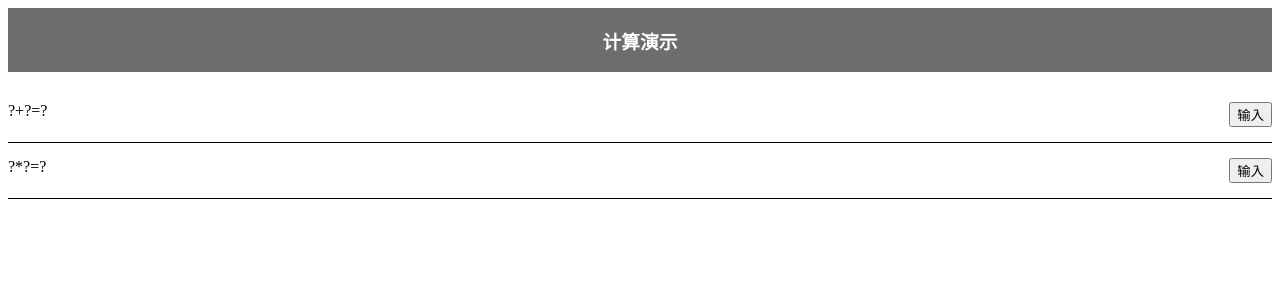
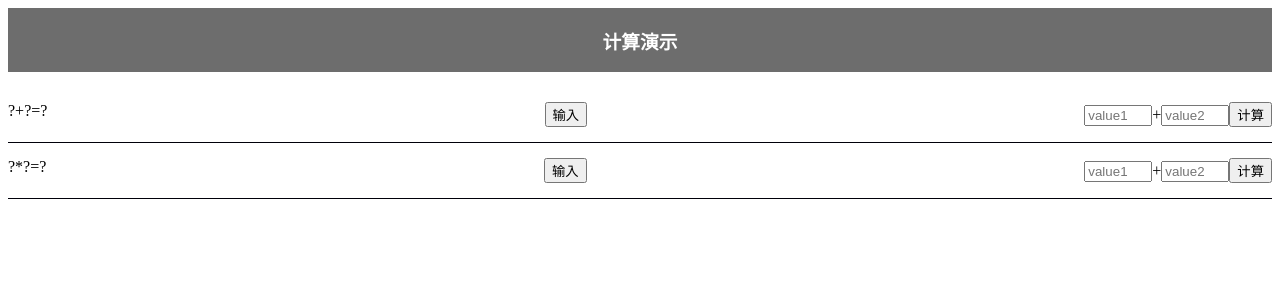
Before and after one commit to jasonLiu001/vue-pwa, a Vue app: page /About in a window 1280 px wide. Shown: the top 300 px of the page. Built offline with nearby package versions, Linux system fonts and the light colour scheme; the HTML template or start-up script is replaced by a standard one.

Commit message:
添加计算输入示例

```diff
--- /dev/null
+++ b/src/components/home/Calculate.vue
@@ -0,0 +1,21 @@
+<template>
+  <div>
+    <input class="inputValue" type="text" placeholder="value1"/>
+    <span>+</span>
+    <input class="inputValue" type="text" placeholder="value2"/>
+    <input type="button" value="计算"/>
+  </div>
+</template>
+
+<script>
+  export default {
+    name: "calculateComponent"
+  }
+</script>
+
+<style scoped>
+  .inputValue {
+    width: 60px;
+  }
+
+</style>
--- a/src/pages/Home.vue
+++ b/src/pages/Home.vue
@@ -6,20 +6,28 @@
         <span>?</span>+<span>?</span>=<span>?</span>
       </div>
       <input class="btnInput" type="button" value="输入"></input>
+      <calculate-component></calculate-component>
     </div>
+
     <div class="row">
       <div>
         <span>?</span>*<span>?</span>=<span>?</span>
       </div>
       <input class="btnInput" type="button" value="输入"></input>
+      <calculate-component></calculate-component>
     </div>
 
   </div>
 </template>
 
 <script>
+  import CalculateComponent from '../components/home/Calculate'
+
   export default {
-    name: "homePage"
+    name: "homePage",
+    components: {
+      CalculateComponent
+    }
   }
 </script>
 
```
